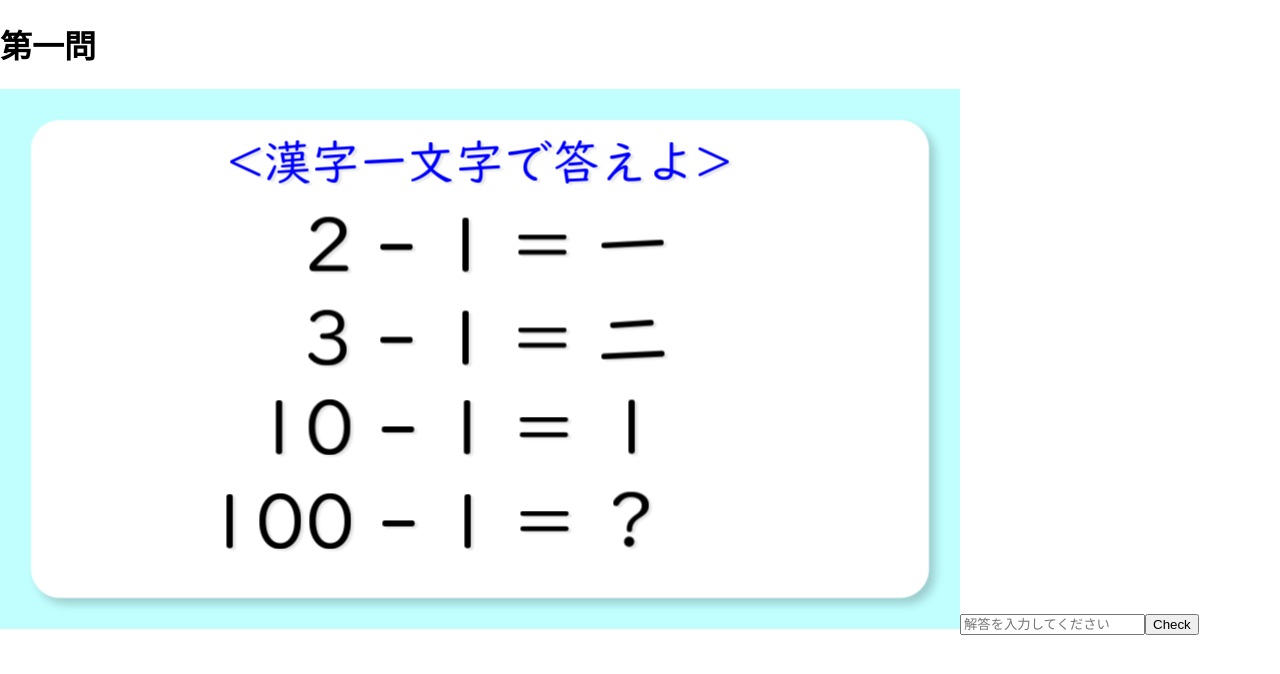
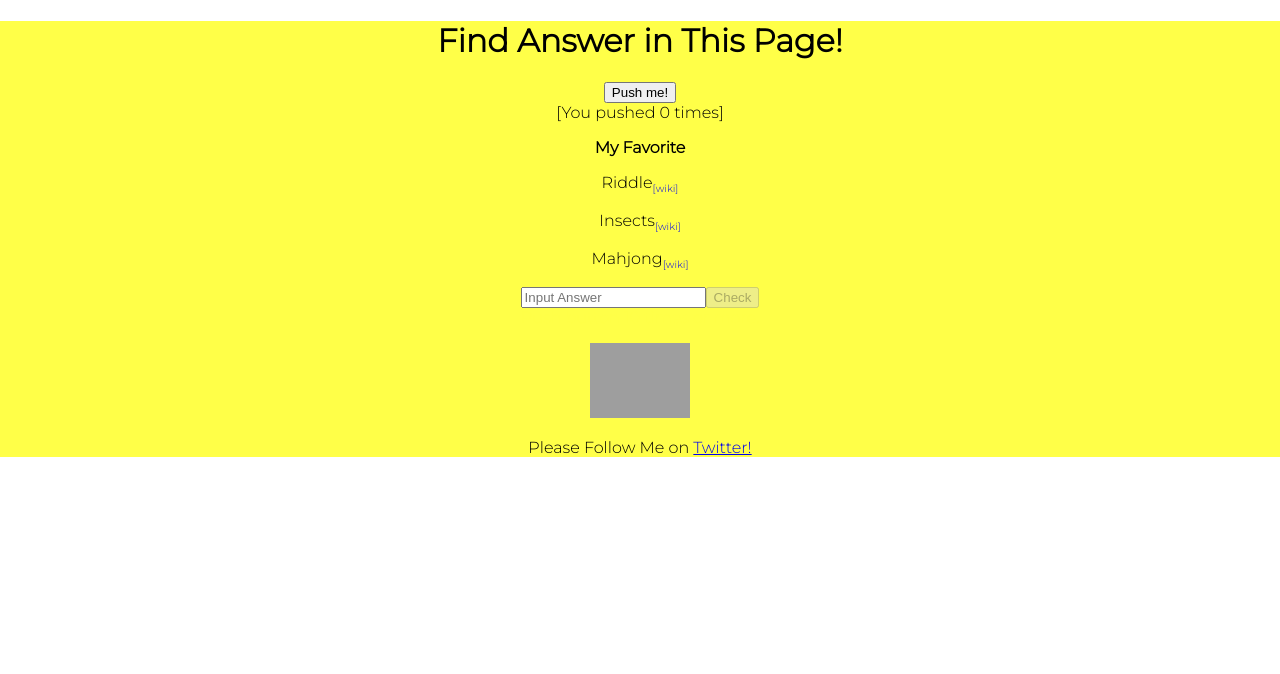
Before and after one commit to mp-gumi/ReactTutorial, a React (Create React App) app: page / in a window 1280 px wide. Shown: the top 674 px of the page. Built offline with nearby package versions, Linux system fonts and the light colour scheme; grey boxes are pictures that could not be loaded.

Commit message:
setAnsをオブジェクトに

```diff
--- a/src/Quiz.js
+++ b/src/Quiz.js
@@ -7,16 +7,32 @@ import question3 from "./gallery/question3.png";
 import question4 from "./gallery/question4.png";
 
 export const Quiz = () => {
-  const [ans1, setAns1] = useState("");
-  const [ans2, setAns2] = useState("");
-  const [ans3, setAns3] = useState("");
-  const [ans4, setAns4] = useState("");
+  const [ans, setAns] = useState("");
+
+  const handleChange = ({ target }) => {
+    const { name, value } = target;
+    setAns((prev) => ({
+      ...prev,
+      [name]: value,
+    }));
+  };
+
+  const ansCheck = () => {
+    if (ans.Q1 === "白") {
+      alert("");
+    }
+  };
 
   return (
     <div>
-      <h1>第一問</h1>
+      <h1>Q1</h1>
       <img src={question1} alt={"question1"} />
-      <input placeholder="解答を入力してください" />
+      <input
+        placeholder="漢字１文字で解答"
+        name="Q1"
+        onChange={handleChange}
+        value={ans.Q1 || ""}
+      />
       <button type="submit">Check</button>
     </div>
   );
--- a/src/index.js
+++ b/src/index.js
@@ -2,13 +2,13 @@ import React from "react";
 import ReactDOM from "react-dom";
 import "./index.css";
 import reportWebVitals from "./reportWebVitals";
-//import { Tutorial } from "./Tutorial";
-import { Quiz } from "./Quiz";
+import { Tutorial } from "./Tutorial";
+// import { Quiz } from "./Quiz";
 //import { Popup } from "./Popup";
 
 ReactDOM.render(
   <React.StrictMode>
-    <Quiz />
+    <Tutorial />
   </React.StrictMode>,
   document.getElementById("root")
 );
```
